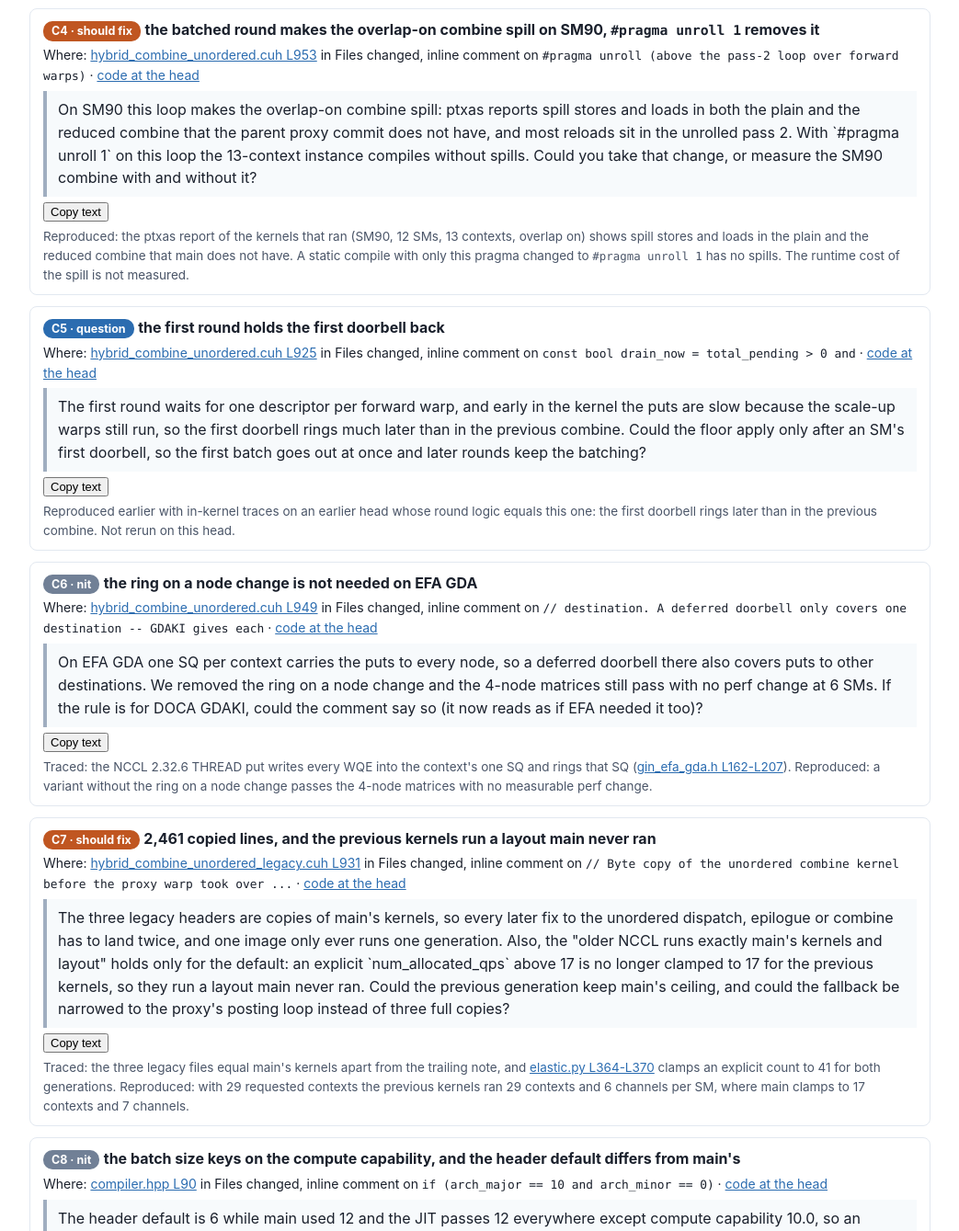
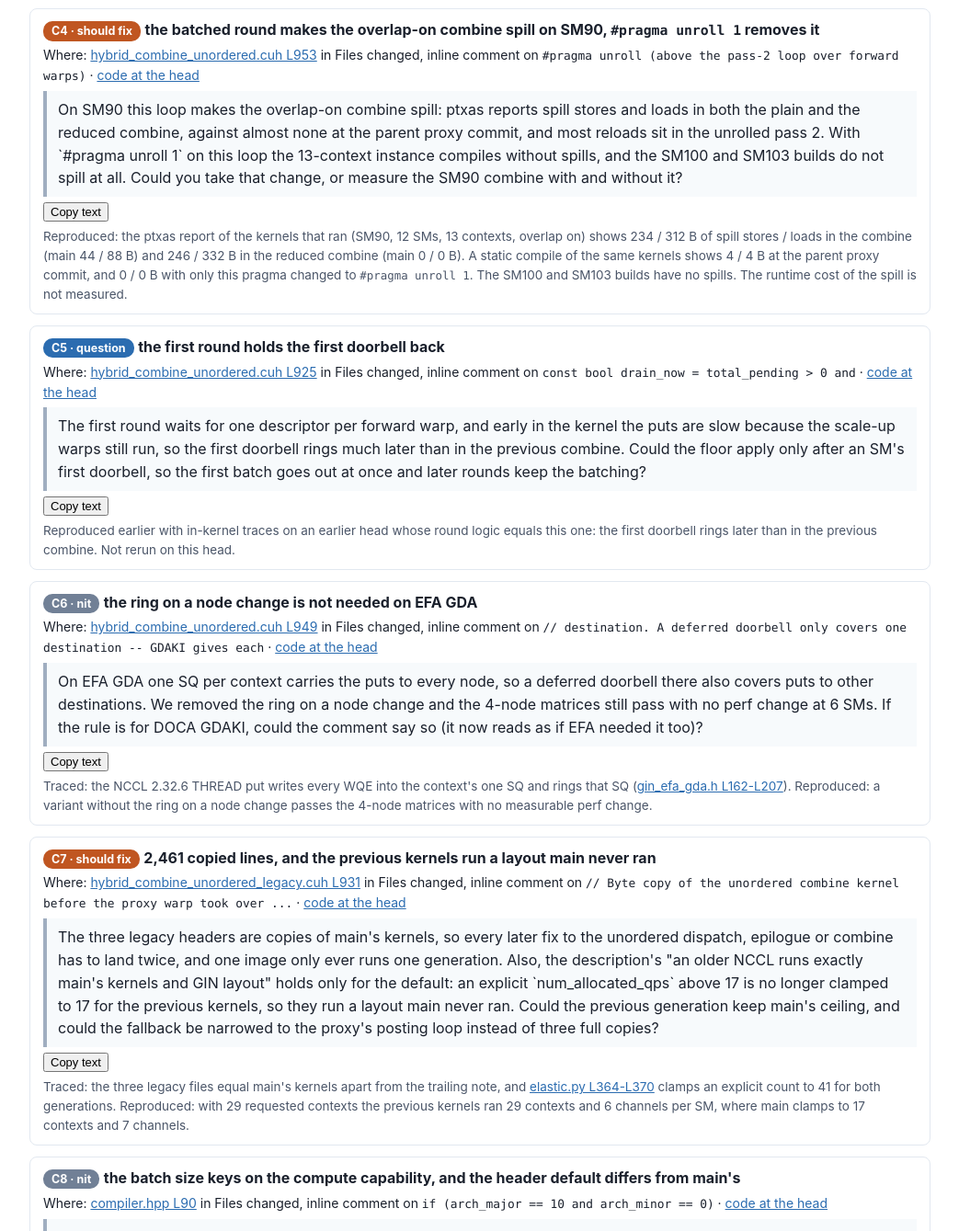
Before and after one commit to Xuan-1998/deepep-pr-notes, a plain HTML site: page pr42/index.html in a window 1280 px wide. Shown: the part 1514-2853 px from the top of the page at 92% size, without its empty margins (68-1111 px from the left). Drawn offline with Linux system fonts and the light colour scheme.

Commit message:
Update PR 42 comments 4, 7 and 10
Comment 4 now says the spill is SM90 only, comment 7 quotes the PR
description exactly, and comment 10 lists the SM103 2-node passes.

```diff
--- a/pr42/index.html
+++ b/pr42/index.html
@@ -98,9 +98,9 @@ Paste the text as an inline comment there. The text carries no benchmark numbers
 <div class="cmt" id="c4">
 <div class="chd"><span class="lab should-fix">C4 &middot; should fix</span> <b>the batched round makes the overlap-on combine spill on SM90, <code>#pragma unroll 1</code> removes it</b></div>
 <div class="where">Where: <a href="https://github.com/amazon-contributing/DeepEP/pull/42/files#diff-3fa0c91f4bae02511cacbaf5a61bc61b33a125e90736edacc94fb395debdea0aR953">hybrid_combine_unordered.cuh L953</a> in Files changed, inline comment on <code>#pragma unroll  (above the pass-2 loop over forward warps)</code> &middot; <a href="https://github.com/amazon-contributing/DeepEP/blob/b9a76ff8f69f1e76599beb84fae2961924217590/deep_ep/include/deep_ep/impls/hybrid_combine_unordered.cuh#L946-L969">code at the head</a></div>
-<div class="paste" id="p4">On SM90 this loop makes the overlap-on combine spill: ptxas reports spill stores and loads in both the plain and the reduced combine that the parent proxy commit does not have, and most reloads sit in the unrolled pass 2. With `#pragma unroll 1` on this loop the 13-context instance compiles without spills. Could you take that change, or measure the SM90 combine with and without it?</div>
+<div class="paste" id="p4">On SM90 this loop makes the overlap-on combine spill: ptxas reports spill stores and loads in both the plain and the reduced combine, against almost none at the parent proxy commit, and most reloads sit in the unrolled pass 2. With `#pragma unroll 1` on this loop the 13-context instance compiles without spills, and the SM100 and SM103 builds do not spill at all. Could you take that change, or measure the SM90 combine with and without it?</div>
 <button class="cp" data-t="p4">Copy text</button>
-<div class="ev">Reproduced: the ptxas report of the kernels that ran (SM90, 12 SMs, 13 contexts, overlap on) shows spill stores and loads in the plain and the reduced combine that main does not have. A static compile with only this pragma changed to <code>#pragma unroll 1</code> has no spills. The runtime cost of the spill is not measured.</div>
+<div class="ev">Reproduced: the ptxas report of the kernels that ran (SM90, 12 SMs, 13 contexts, overlap on) shows 234 / 312 B of spill stores / loads in the combine (main 44 / 88 B) and 246 / 332 B in the reduced combine (main 0 / 0 B). A static compile of the same kernels shows 4 / 4 B at the parent proxy commit, and 0 / 0 B with only this pragma changed to <code>#pragma unroll 1</code>. The SM100 and SM103 builds have no spills. The runtime cost of the spill is not measured.</div>
 </div>
 <div class="cmt" id="c5">
 <div class="chd"><span class="lab question">C5 &middot; question</span> <b>the first round holds the first doorbell back</b></div>
@@ -119,7 +119,7 @@ Paste the text as an inline comment there. The text carries no benchmark numbers
 <div class="cmt" id="c7">
 <div class="chd"><span class="lab should-fix">C7 &middot; should fix</span> <b>2,461 copied lines, and the previous kernels run a layout main never ran</b></div>
 <div class="where">Where: <a href="https://github.com/amazon-contributing/DeepEP/pull/42/files#diff-2bc4844c255742bcfbeb784188bdc13702eed439bd9867094b941a994f8c5273R931">hybrid_combine_unordered_legacy.cuh L931</a> in Files changed, inline comment on <code>// Byte copy of the unordered combine kernel before the proxy warp took over ...</code> &middot; <a href="https://github.com/amazon-contributing/DeepEP/blob/b9a76ff8f69f1e76599beb84fae2961924217590/deep_ep/include/deep_ep/impls/hybrid_combine_unordered_legacy.cuh#L930-L935">code at the head</a></div>
-<div class="paste" id="p7">The three legacy headers are copies of main&#x27;s kernels, so every later fix to the unordered dispatch, epilogue or combine has to land twice, and one image only ever runs one generation. Also, the &quot;older NCCL runs exactly main&#x27;s kernels and layout&quot; holds only for the default: an explicit `num_allocated_qps` above 17 is no longer clamped to 17 for the previous kernels, so they run a layout main never ran. Could the previous generation keep main&#x27;s ceiling, and could the fallback be narrowed to the proxy&#x27;s posting loop instead of three full copies?</div>
+<div class="paste" id="p7">The three legacy headers are copies of main&#x27;s kernels, so every later fix to the unordered dispatch, epilogue or combine has to land twice, and one image only ever runs one generation. Also, the description&#x27;s &quot;an older NCCL runs exactly main&#x27;s kernels and GIN layout&quot; holds only for the default: an explicit `num_allocated_qps` above 17 is no longer clamped to 17 for the previous kernels, so they run a layout main never ran. Could the previous generation keep main&#x27;s ceiling, and could the fallback be narrowed to the proxy&#x27;s posting loop instead of three full copies?</div>
 <button class="cp" data-t="p7">Copy text</button>
 <div class="ev">Traced: the three legacy files equal main's kernels apart from the trailing note, and <a href="https://github.com/amazon-contributing/DeepEP/blob/b9a76ff8f69f1e76599beb84fae2961924217590/deep_ep/buffers/elastic.py#L364-L370">elastic.py L364-L370</a> clamps an explicit count to 41 for both generations. Reproduced: with 29 requested contexts the previous kernels ran 29 contexts and 6 channels per SM, where main clamps to 17 contexts and 7 channels.</div>
 </div>
@@ -140,7 +140,7 @@ Paste the text as an inline comment there. The text carries no benchmark numbers
 <div class="cmt" id="c10">
 <div class="chd"><span class="lab PR-level">C10 &middot; PR level</span> <b>what we ran</b></div>
 <div class="where">Where: <a href="https://github.com/amazon-contributing/DeepEP/pull/42">Conversation tab</a>, a top-level comment</div>
-<div class="paste" id="p10">I ran the head on SM90 at 2 and 4 nodes: the test_ep matrix with checks in both overlap modes, the same with EP_DEBUG_CHECKS=all, masked 0.95 at 12 SMs (and at 6 SMs on 2 nodes), 28 SMs, 128 tokens, the proxy transport, the graph-replay and alternating-routing probes and the pressure test. All of them pass, and so do the 8-node matrices in both overlap modes and the previous kernels on NCCL 2.31.2 and 2.32.3 at 2 and 4 nodes. The perf findings are in comments 1 to 3. Still running: the same cells on SM100 and SM103, and the matrices with `--allow-multiple-reduction=0`. None of the runs above built that variant, so the `not kAllowMultipleReduction` branch of `count_forward_slots_per_dst` has not run yet. I will add the results here.</div>
+<div class="paste" id="p10">I ran the head on SM90 at 2 and 4 nodes: the test_ep matrix with checks in both overlap modes, the same with EP_DEBUG_CHECKS=all, masked 0.95 at 12 SMs (and at 6 SMs on 2 nodes), 28 SMs, 128 tokens, the proxy transport, the graph-replay and alternating-routing probes and the pressure test. All of them pass, and so do the 8-node matrices in both overlap modes, the previous kernels on NCCL 2.31.2 and 2.32.3 at 2 and 4 nodes, and the same 2-node set on SM103. The perf findings are in comments 1 to 3. Still running: SM100, SM103 at 4 and 8 nodes, and the matrices with `--allow-multiple-reduction=0`. None of the runs above built that variant, so the `not kAllowMultipleReduction` branch of `count_forward_slots_per_dst` has not run yet. I will add the results here.</div>
 <button class="cp" data-t="p10">Copy text</button>
 <div class="ev">Traced: the PR changes no file under <code>tests/</code>. test_ep's <code>--allow-multiple-reduction</code> defaults to 1 (<a href="https://github.com/amazon-contributing/DeepEP/blob/b9a76ff8f69f1e76599beb84fae2961924217590/tests/elastic/test_ep.py#L603">test_ep.py L603</a>), and the JIT caches of the runs above hold only <code>kAllowMultipleReduction = true</code> combine instances, so the branch at <a href="https://github.com/amazon-contributing/DeepEP/blob/b9a76ff8f69f1e76599beb84fae2961924217590/deep_ep/include/deep_ep/impls/hybrid_combine_unordered.cuh#L49-L66">L49-L66</a> never ran. Update the text when the remaining runs finish.</div>
 </div>
```
